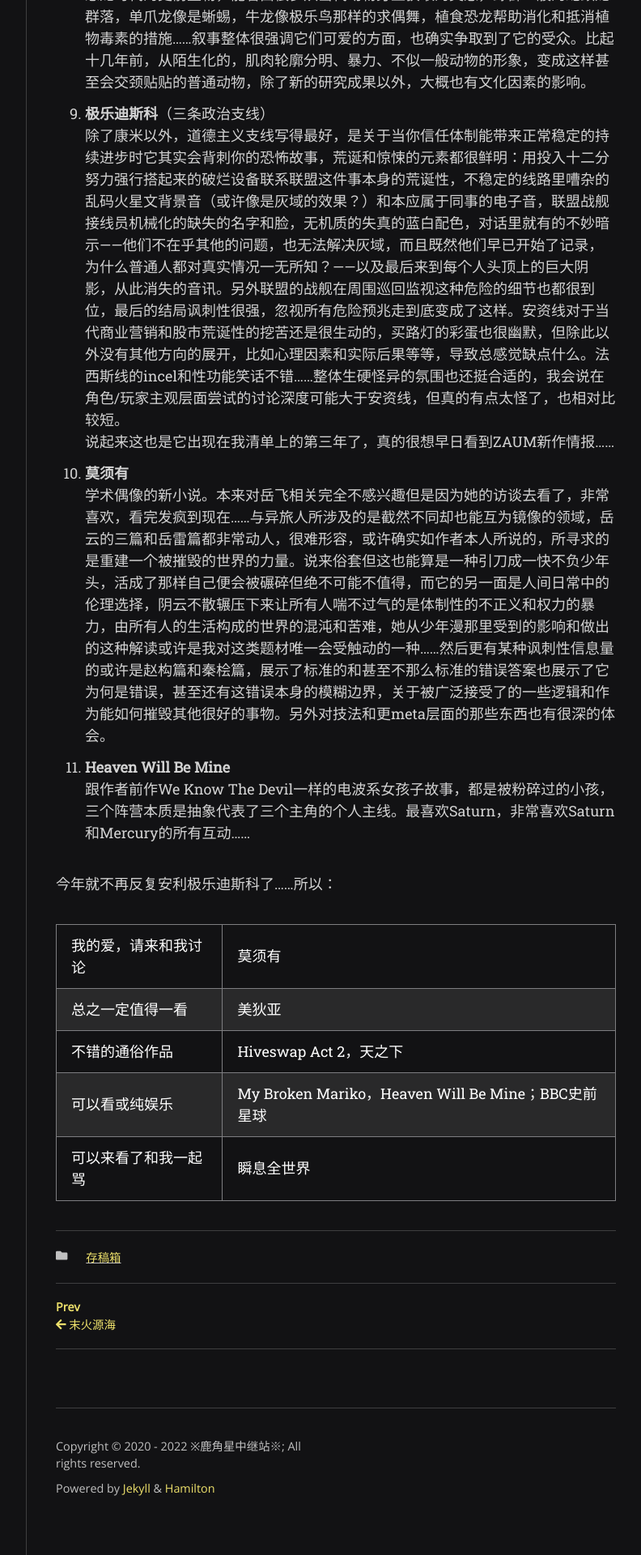
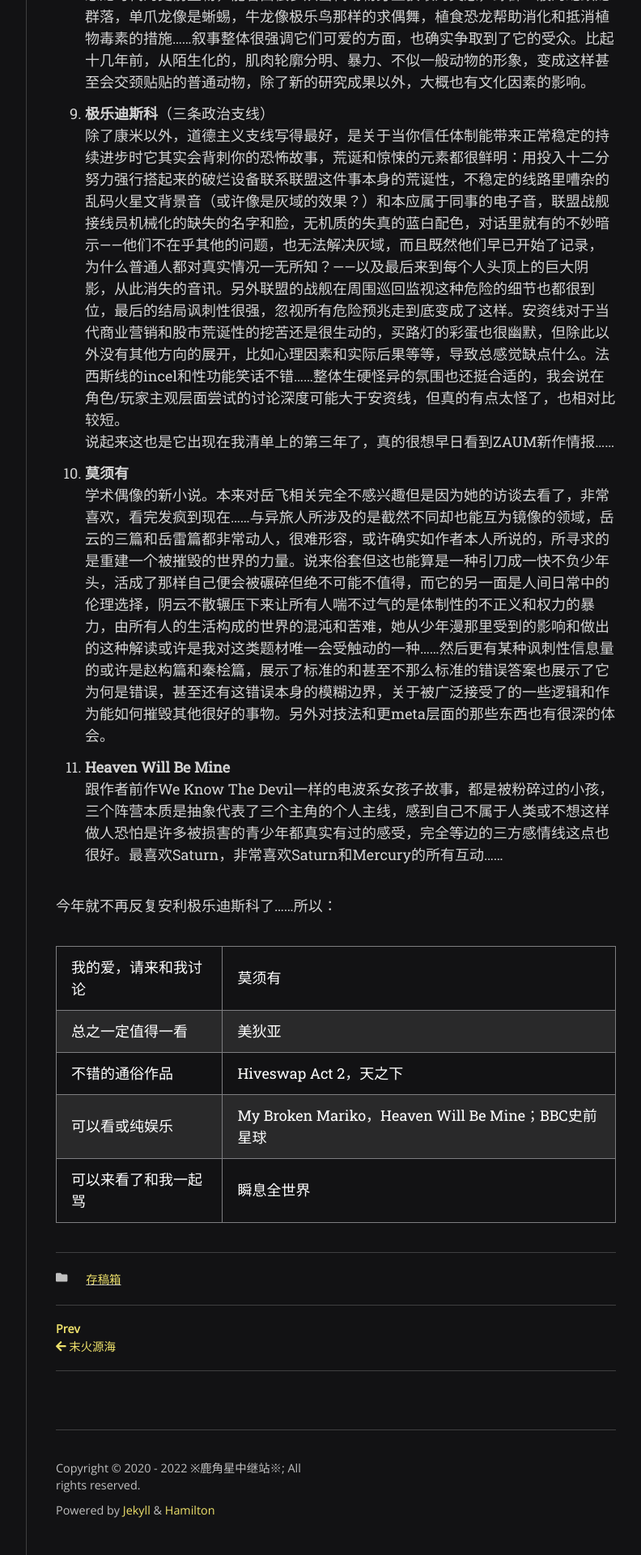
Before and after one commit to scatterdclouds/scatterdclouds.github.io, a Jekyll site: the page built from _posts/2022-06-23-testfile.md, in a window 1280 px wide. Shown: the part 1807-3727 px from the top of the page at 81% size, without its empty margins (357-1149 px from the left). Built offline with Jekyll 4.4.1, drawn with Linux system fonts in a browser that asks for light colours; nearby versions of some CDN libraries; some web fonts are replaced; comment, search, counter and statistics services are not loaded.

Commit message:
Update 2022-06-23-testfile.md

```diff
--- a/_posts/2022-06-23-testfile.md
+++ b/_posts/2022-06-23-testfile.md
@@ -30,7 +30,7 @@ comments: true
 
 10. **莫须有** <br/> 学术偶像的新小说。本来对岳飞相关完全不感兴趣但是因为她的访谈去看了，非常喜欢，看完发疯到现在……与异旅人所涉及的是截然不同却也能互为镜像的领域，岳云的三篇和岳雷篇都非常动人，很难形容，或许确实如作者本人所说的，所寻求的是重建一个被摧毁的世界的力量。说来俗套但这也能算是一种引刀成一快不负少年头，活成了那样自己便会被碾碎但绝不可能不值得，而它的另一面是人间日常中的伦理选择，阴云不散辗压下来让所有人喘不过气的是体制性的不正义和权力的暴力，由所有人的生活构成的世界的混沌和苦难，她从少年漫那里受到的影响和做出的这种解读或许是我对这类题材唯一会受触动的一种……然后更有某种讽刺性信息量的或许是赵构篇和秦桧篇，展示了标准的和甚至不那么标准的错误答案也展示了它为何是错误，甚至还有这错误本身的模糊边界，关于被广泛接受了的一些逻辑和作为能如何摧毁其他很好的事物。另外对技法和更meta层面的那些东西也有很深的体会。
 
-11. **Heaven Will Be Mine** <br/> 跟作者前作We Know The Devil一样的电波系女孩子故事，都是被粉碎过的小孩，三个阵营本质是抽象代表了三个主角的个人主线。最喜欢Saturn，非常喜欢Saturn和Mercury的所有互动……
+11. **Heaven Will Be Mine** <br/> 跟作者前作We Know The Devil一样的电波系女孩子故事，都是被粉碎过的小孩，三个阵营本质是抽象代表了三个主角的个人主线，感到自己不属于人类或不想这样做人恐怕是许多被损害的青少年都真实有过的感受，完全等边的三方感情线这点也很好。最喜欢Saturn，非常喜欢Saturn和Mercury的所有互动……
 
 今年就不再反复安利极乐迪斯科了……所以：
 
```
